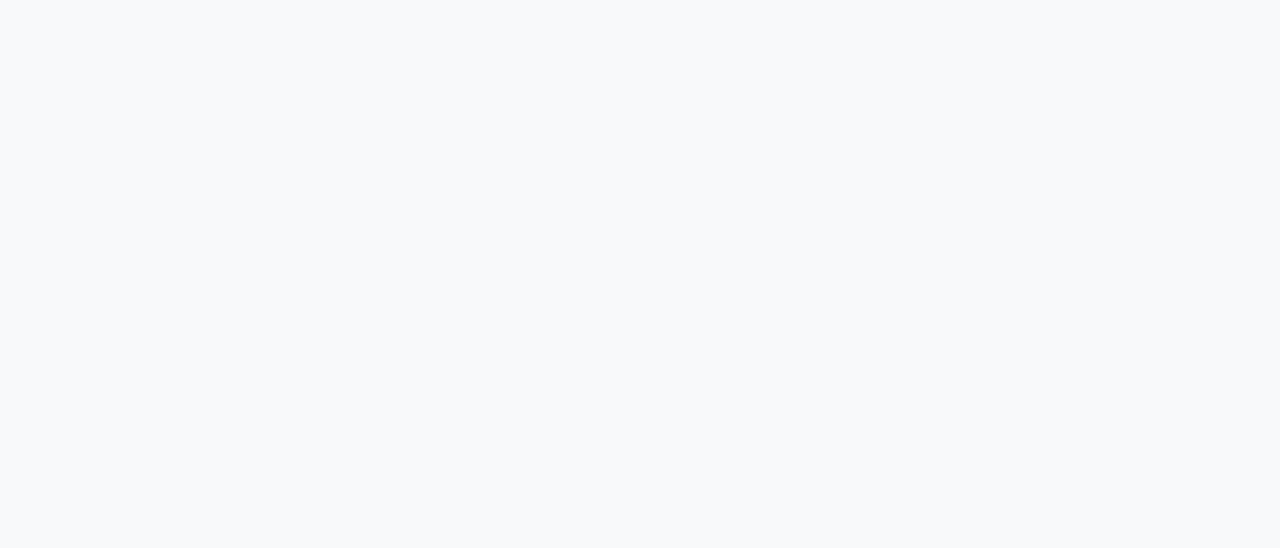
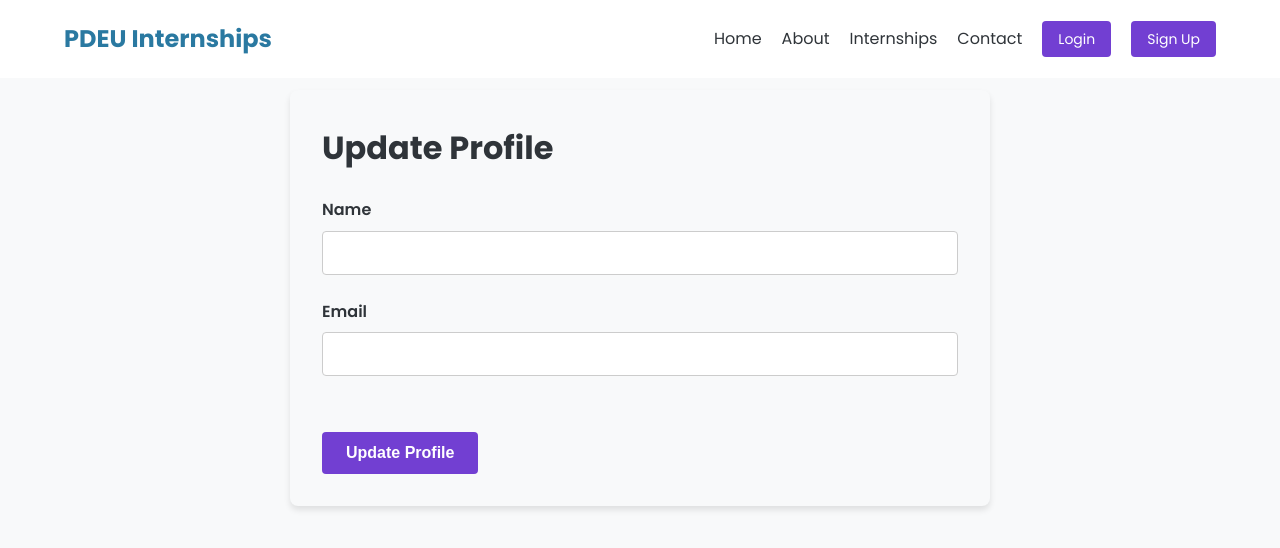
Before and after one commit to CSSI-TEAM-ORG/CSSI-PORTAL-FRONTEND, a React (Create React App) app: page /updateprofile in a window 1280 px wide. Before the commit this address had no page. Shown: the top 548 px of the page. Built offline with nearby package versions, Linux system fonts and the light colour scheme; no server answers.

Commit message:
add profile and update profile

```diff
--- a/src/App.js
+++ b/src/App.js
@@ -7,6 +7,7 @@ import AccountPage from './Components/AccountPage';
 import About from './Components/About';
 import Internships from './Components/Internships';
 import Contact from './Components/Contact';
+import UpdateProfile from './Components/UpdateProfile';
 
 function App() {
   return (
@@ -19,6 +20,7 @@ function App() {
         <Route path="/about" element={<About />} />
         <Route path="/internships" element={<Internships />} />
         <Route path="/contact" element={<Contact />} />
+        <Route path="/updateprofile" element={<UpdateProfile />} />
       </Routes>
     </Router>
   );
--- a/src/Components/AccountPage.jsx
+++ b/src/Components/AccountPage.jsx
@@ -1,60 +1,69 @@
 import React, { useState, useEffect } from 'react';
-import { Link } from 'react-router-dom';
+import { Link, useNavigate } from 'react-router-dom';
+import Navbar from "./Navbar"
 import '../Styles/AccountPage.css';
 
 export default function AccountPage() {
   const [userType, setUserType] = useState('');
   const [userData, setUserData] = useState({});
+  const navigate = useNavigate();
 
   useEffect(() => {
-    // Simulating API call to get user data
-    const fetchUserData = () => {
-      // This is dummy data. In a real app, you'd fetch this from your backend
-      const dummyStudentData = {
-        firstName: 'John',
-        lastName: 'Doe',
-        email: 'john.doe@pdeu.ac.in',
-        rollNo: '19BT001',
-        department: 'Computer Science',
-        internshipAt: 'Tech for Good NGO',
-        facultyCoordinator: 'Dr. Jane Smith',
-        evaluator: 'Prof. Mike Johnson'
-      };
+    const fetchUserData = async () => {
+      try {
+        const response = await fetch('http://localhost:5000/auth/profile', {
+          credentials: 'include',
+        });
 
-      const dummyFacultyData = {
-        firstName: 'Jane',
-        lastName: 'Smith',
-        email: 'jane.smith@pdeu.ac.in',
-        department: 'Computer Science',
-        role: 'Associate Professor'
-      };
-
-      // Randomly choose student or faculty for demonstration
-      const isStudent = Math.random() < 0.5;
-      setUserType(isStudent ? 'student' : 'faculty');
-      setUserData(isStudent ? dummyStudentData : dummyFacultyData);
+        if (response.status === 401) {
+          navigate('/login');
+        } else {
+          const data = await response.json();
+          setUserType(data.role);
+          setUserData(data);
+        }
+      } catch (error) {
+        console.error('Error fetching user data:', error);
+        navigate('/login');
+      }
     };
 
     fetchUserData();
-  }, []);
+  }, [navigate]);
+
+  if (!userType) {
+    return <p>Loading...</p>;
+  }
 
   return (
+
     <div className="account-page">
+      <Navbar/>
       <header className="account-header">
         <h1>My Account</h1>
         <Link to="/" className="back-link">Back to Home</Link>
       </header>
+
       <div className="account-details">
-        <h2>{userType === 'student' ? 'Student Details' : 'Faculty Details'}</h2>
+        <h2>
+          {userType === 'student'
+            ? 'Student Details'
+            : userType === 'faculty'
+            ? 'Faculty Details'
+            : userType === 'NGO'
+            ? 'NGO Details'
+            : navigate('/login')}
+        </h2>
+
         {userType === 'student' ? (
           <div className="details-grid">
             <div className="detail-item">
               <span className="detail-label">Name:</span>
-              <span className="detail-value">{`${userData.firstName} ${userData.lastName}`}</span>
+              <span className="detail-value">{userData.name}</span>
             </div>
             <div className="detail-item">
               <span className="detail-label">Roll No:</span>
-              <span className="detail-value">{userData.rollNo}</span>
+              <span className="detail-value">{userData.rollno}</span>
             </div>
             <div className="detail-item">
               <span className="detail-label">Email:</span>
@@ -66,22 +75,22 @@ export default function AccountPage() {
             </div>
             <div className="detail-item">
               <span className="detail-label">Internship At:</span>
-              <span className="detail-value">{userData.internshipAt}</span>
+              <span className="detail-value">{userData.NGO}</span>
             </div>
             <div className="detail-item">
               <span className="detail-label">Faculty Coordinator:</span>
-              <span className="detail-value">{userData.facultyCoordinator}</span>
+              <span className="detail-value">{userData.Faculty_Coordinator}</span>
             </div>
             <div className="detail-item">
               <span className="detail-label">Evaluator:</span>
-              <span className="detail-value">{userData.evaluator}</span>
+              <span className="detail-value">{userData.Evaluator}</span>
             </div>
           </div>
-        ) : (
+        ) : userType === 'faculty' ? (
           <div className="details-grid">
             <div className="detail-item">
               <span className="detail-label">Name:</span>
-              <span className="detail-value">{`${userData.firstName} ${userData.lastName}`}</span>
+              <span className="detail-value">{userData.name}</span>
             </div>
             <div className="detail-item">
               <span className="detail-label">Email:</span>
@@ -91,12 +100,39 @@ export default function AccountPage() {
               <span className="detail-label">Department:</span>
               <span className="detail-value">{userData.department}</span>
             </div>
+          </div>
+        ) : userType === 'NGO' ? (
+          <div className="details-grid">
             <div className="detail-item">
-              <span className="detail-label">Role:</span>
-              <span className="detail-value">{userData.role}</span>
+              <span className="detail-label">Name:</span>
+              <span className="detail-value">{userData.name}</span>
+            </div>
+            <div className="detail-item">
+              <span className="detail-label">Capacity:</span>
+              <span className="detail-value">{userData.capacity}</span>
+            </div>
+            <div className="detail-item">
+              <span className="detail-label">State:</span>
+              <span className="detail-value">{userData.state}</span>
+            </div>
+            <div className="detail-item">
+              <span className="detail-label">City:</span>
+              <span className="detail-value">{userData.city}</span>
+            </div>
+            <div className="detail-item">
+              <span className="detail-label">Address:</span>
+              <span className="detail-value">{userData.address}</span>
+            </div>
+            <div className="detail-item">
+              <span className="detail-label">Email:</span>
+              <span className="detail-value">{userData.email}</span>
             </div>
           </div>
+        ) : (
+          <p>Loading user data...</p>
         )}
+
+        <button className="update-profile-button" onClick={() => navigate('/updateprofile')}>Update Profile</button>
       </div>
     </div>
   );
--- a/src/Components/Login.jsx
+++ b/src/Components/Login.jsx
@@ -14,6 +14,7 @@ export default function Login() {
   async function sendposturl(e) {
     e.preventDefault();
     const url = "http://localhost:5000/auth/login";
+    console.log(userType)
     const data = {
       email,
       password,
--- /dev/null
+++ b/src/Components/UpdateProfile.jsx
@@ -0,0 +1,227 @@
+import React, { useState, useEffect } from 'react';
+import { useNavigate } from 'react-router-dom';
+import Navbar from './Navbar';
+import '../Styles/UpdateProfile.css';
+
+export default function UpdateProfile() {
+  const [userType, setUserType] = useState('');
+  const [formData, setFormData] = useState({
+    name: '',
+    email: '',
+    department: '',
+    rollno: '',
+    internshipAt: '',
+    facultyCoordinator: '',
+    evaluator: '',
+    capacity: '',
+    state: '',
+    city: '',
+    address: '',
+  });
+  const navigate = useNavigate();
+
+  useEffect(() => {
+    const fetchProfile = async () => {
+      try {
+        const res = await fetch('http://localhost:5000/auth/profile', {
+          credentials: 'include',
+        });
+        const data = await res.json();
+        if (data.error) {
+          navigate('/login');
+        } else {
+          const userProfile = data;
+          console.log(data)
+          setUserType(data.role);
+          setFormData({
+            name: userProfile.name || '',
+            email: userProfile.email || '',
+            department: userProfile.department || '',
+            rollno: userProfile.rollno || '',
+            internshipAt: userProfile.NGO || '',
+            facultyCoordinator: userProfile.Faculty_Coordinator || '',
+            evaluator: userProfile.Evaluator || '',
+            capacity: userProfile.capacity || '',
+            state: userProfile.state || '',
+            city: userProfile.city || '',
+            address: userProfile.address || '',
+          });
+        }
+      } catch (error) {
+        console.error('Error fetching profile:', error);
+      }
+    };
+
+    fetchProfile();
+  }, [navigate]);
+
+  const handleChange = (e) => {
+    setFormData({
+      ...formData,
+      [e.target.name]: e.target.value,
+    });
+  };
+
+  const handleSubmit = async (e) => {
+    e.preventDefault();
+    try {
+      const res = await fetch('http://localhost:5000/auth/updateprofile', {
+        method: 'POST',
+        headers: {
+          'Content-Type': 'application/json',
+        },
+        credentials: 'include',
+        body: JSON.stringify(formData),
+      });
+
+      const data = await res.json();
+      if (data.error) {
+        console.error('Error updating profile:', data.error);
+      } else {
+        alert('Profile updated successfully!');
+        navigate('/account');
+      }
+    } catch (error) {
+      console.error('Error updating profile:', error);
+    }
+  };
+
+  return (
+    <div className="update-profile-page">
+        <Navbar/>
+      <h1>Update Profile</h1>
+      <form onSubmit={handleSubmit} className="update-profile-form">
+        <div className="form-group">
+          <label>Name</label>
+          <input
+            type="text"
+            name="name"
+            value={formData.name}
+            onChange={handleChange}
+            required
+          />
+        </div>
+
+        <div className="form-group">
+          <label>Email</label>
+          <input
+            type="email"
+            name="email"
+            value={formData.email}
+            onChange={handleChange}
+            required
+          />
+        </div>
+
+        {userType === 'student' && (
+          <>
+            <div className="form-group">
+              <label>Roll No</label>
+              <input
+                type="text"
+                name="rollNo"
+                value={formData.rollno}
+                onChange={handleChange}
+                required
+              />
+            </div>
+
+            <div className="form-group">
+              <label>Internship At (NGO)</label>
+              <input
+                type="text"
+                name="internshipAt"
+                value={formData.internshipAt}
+                onChange={handleChange}
+              />
+            </div>
+
+            <div className="form-group">
+              <label>Faculty Coordinator</label>
+              <input
+                type="text"
+                name="facultyCoordinator"
+                value={formData.facultyCoordinator}
+                onChange={handleChange}
+              />
+            </div>
+
+            <div className="form-group">
+              <label>Evaluator</label>
+              <input
+                type="text"
+                name="evaluator"
+                value={formData.evaluator}
+                onChange={handleChange}
+              />
+            </div>
+          </>
+        )}
+
+        {userType === 'faculty' && (
+          <div className="form-group">
+            <label>Department</label>
+            <input
+              type="text"
+              name="department"
+              value={formData.department}
+              onChange={handleChange}
+              required
+            />
+          </div>
+        )}
+
+        {userType === 'NGO' && (
+          <>
+            <div className="form-group">
+              <label>Capacity</label>
+              <input
+                type="text"
+                name="capacity"
+                value={formData.capacity}
+                onChange={handleChange}
+                required
+              />
+            </div>
+
+            <div className="form-group">
+              <label>State</label>
+              <input
+                type="text"
+                name="state"
+                value={formData.state}
+                onChange={handleChange}
+                required
+              />
+            </div>
+
+            <div className="form-group">
+              <label>City</label>
+              <input
+                type="text"
+                name="city"
+                value={formData.city}
+                onChange={handleChange}
+                required
+              />
+            </div>
+
+            <div className="form-group">
+              <label>Address</label>
+              <textarea
+                name="address"
+                value={formData.address}
+                onChange={handleChange}
+                required
+              ></textarea>
+            </div>
+          </>
+        )}
+
+        <button type="submit" className="update-profile-button">
+          Update Profile
+        </button>
+      </form>
+    </div>
+  );
+}
--- a/src/Styles/AccountPage.css
+++ b/src/Styles/AccountPage.css
@@ -1,6 +1,6 @@
 .account-page {
-  max-width: 800px;
-  margin: 0 auto;
+  max-width: 900px;
+  margin: 90px auto;
   padding: 2rem;
   background-color: var(--background-color);
   min-height: 100vh;
@@ -61,6 +61,26 @@
   color: var(--text-color);
 }
 
+/* New styles for the "Update Profile" button */
+.update-profile-button {
+  display: inline-block;
+  padding: 0.75rem 1.5rem;
+  background-color: var(--accent-color);
+  color: white;
+  font-size: 1rem;
+  font-weight: bold;
+  border: none;
+  border-radius: 4px;
+  margin-top: 2rem;
+  cursor: pointer;
+  text-align: center;
+  transition: background-color 0.3s ease;
+}
+
+.update-profile-button:hover {
+  background-color: #c0aee0;
+}
+
 @media (min-width: 640px) {
   .details-grid {
     grid-template-columns: repeat(2, 1fr);
--- /dev/null
+++ b/src/Styles/UpdateProfile.css
@@ -0,0 +1,55 @@
+.update-profile-page {
+    max-width: 700px;
+    margin: 90px auto;
+    padding: 2rem;
+    background-color: var(--background-color);
+    border-radius: 8px;
+    box-shadow: 0 4px 6px rgba(0, 0, 0, 0.1);
+}
+
+.update-profile-page h1 {
+    font-size: 2rem;
+    color: var(--text-color);
+    margin-bottom: 1.5rem;
+}
+
+.update-profile-form .form-group {
+    margin-bottom: 1.5rem;
+}
+
+.update-profile-form label {
+    font-weight: 600;
+    color: var(--text-color);
+    margin-bottom: 0.5rem;
+    display: block;
+}
+
+.update-profile-form input,
+.update-profile-form textarea {
+    width: 100%;
+    padding: 0.75rem;
+    border-radius: 4px;
+    border: 1px solid #ccc;
+    font-size: 1rem;
+    color: var(--text-color);
+}
+
+.update-profile-form textarea {
+    resize: vertical;
+}
+
+.update-profile-button {
+padding: 0.75rem 1.5rem;
+    background-color: var(--accent-color);
+    color: white;
+    font-size: 1rem;
+    font-weight: bold;
+    border: none;
+    border-radius: 4px;
+    cursor: pointer;
+    transition: background-color 0.3s ease;
+}
+
+.update-profile-button:hover {
+    background-color: c0aee0;
+}
```
